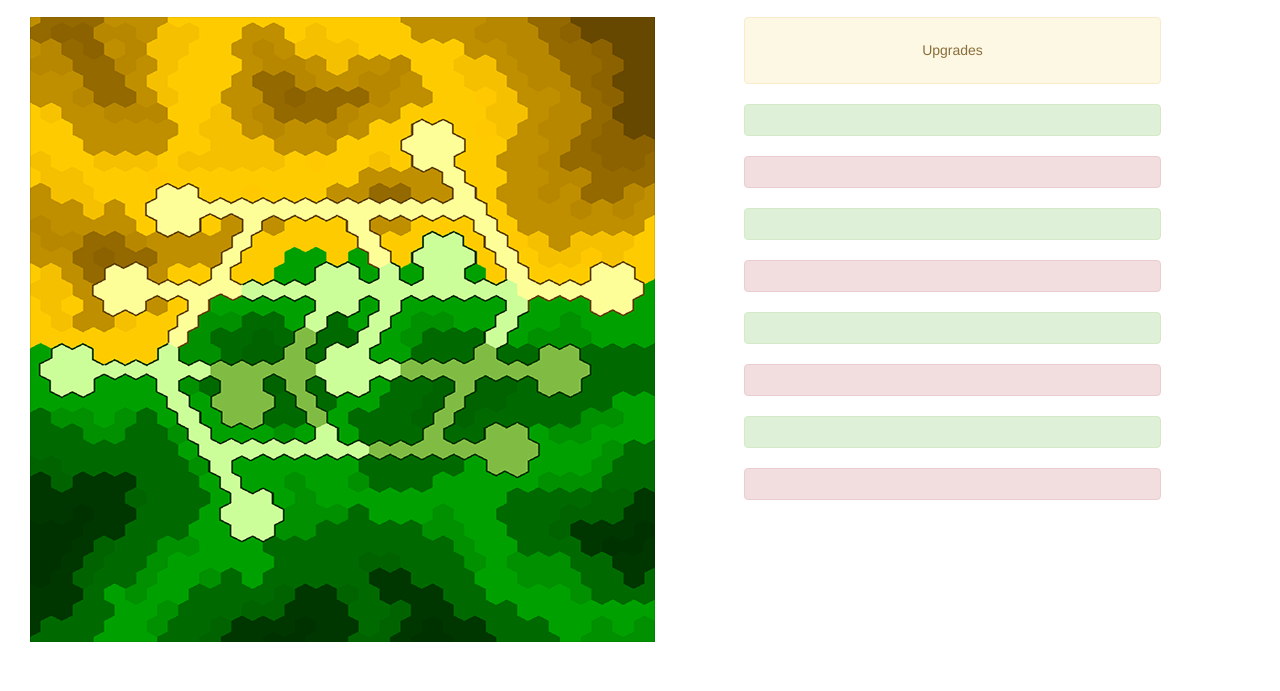
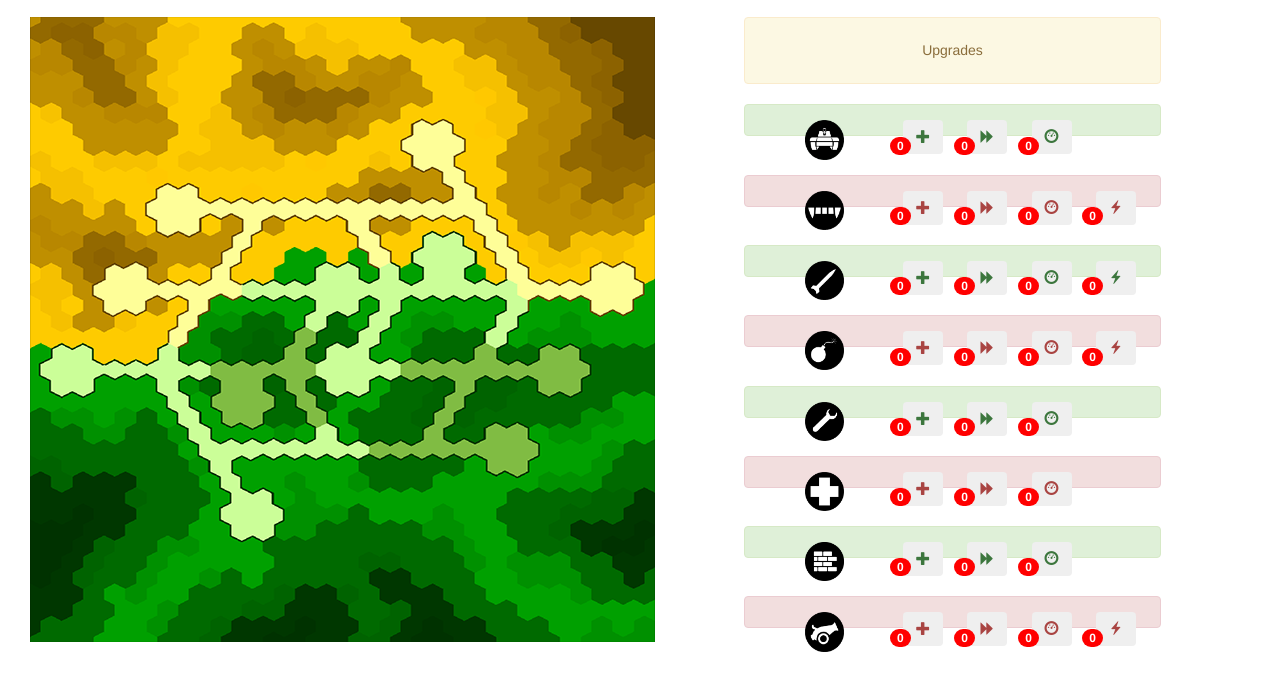
Before and after one commit to SomeRandomTeam/hackatbrookes2016, a website: page app/assets/index.html in a window 1280 px wide. Shown: the part 53-744 px from the top of the page. Drawn offline with nearby package versions, Linux system fonts and the light colour scheme; no server answers.

Commit message:
Control Panel Click Done.

```diff
--- a/app/assets/index.html
+++ b/app/assets/index.html
@@ -60,7 +60,7 @@
 
 
         <div class="row" ng-repeat="r in panel">
-          <div class="{{r.blocked}}" ng-bind="activateFeature()">
+          <div class="{{r.blocked}}">
           <center>
             <div class="col-md-4"><img ng-src="{{r.src}}" width="40%"></div>
           <div class="col-md-2" ng-repeat="g in r.glyphicons">
--- a/app/assets/js/angularApp.js
+++ b/app/assets/js/angularApp.js
@@ -12,6 +12,7 @@ game.controller('gameController', function($scope) {
         });
       }
     });
+    $scope.activateFeature();
   };
 
   $scope.activateFeature = function() {
```
